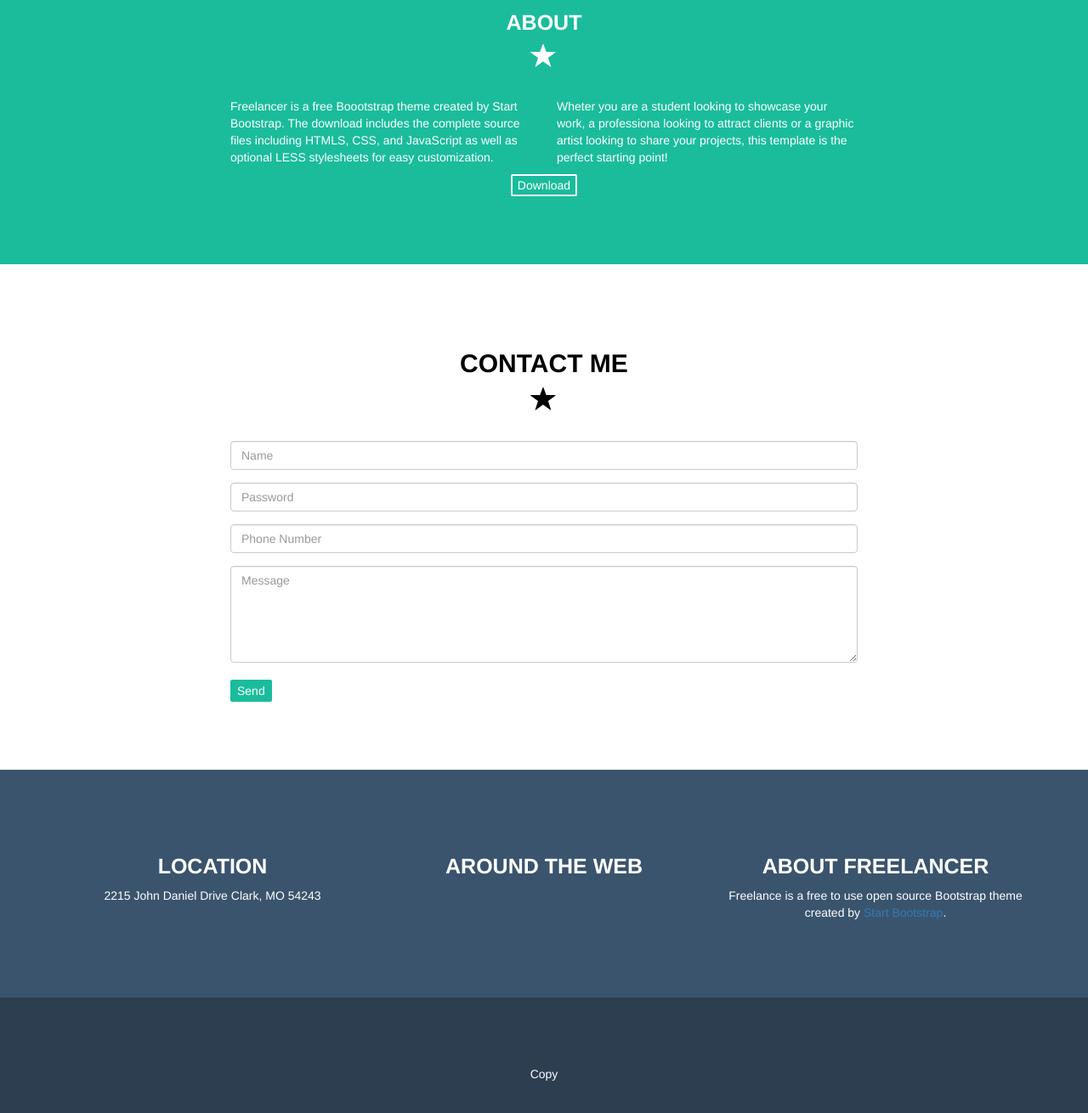
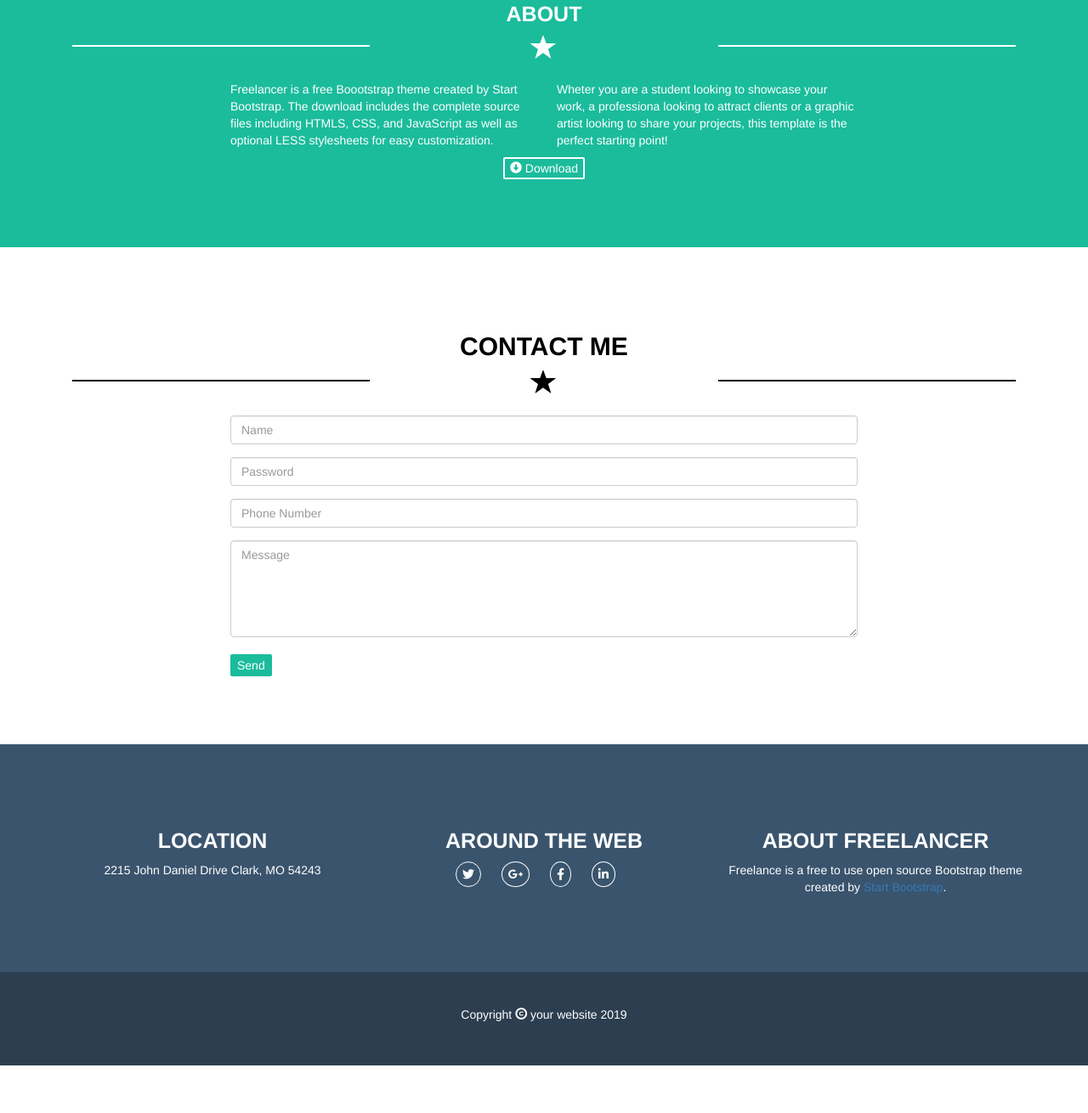
Before and after one commit to NicolaDiSante/html-css-bootstrap-freelancer, a plain HTML site: page index.html in a window 1280 px wide. Shown: the part 2176-3486 px from the top of the page at 85% size. After the commit the page ends 3430 px from the top, so only its background shows below. Drawn offline with nearby package versions, Linux system fonts and the light colour scheme.

Commit message:
Final Draft

```diff
--- a/index.html
+++ b/index.html
@@ -10,6 +10,7 @@
     <!-- Bootstrap -->
     <link rel="stylesheet" href="https://maxcdn.bootstrapcdn.com/bootstrap/3.3.7/css/bootstrap.min.css" integrity="sha384-BVYiiSIFeK1dGmJRAkycuHAHRg32OmUcww7on3RYdg4Va+PmSTsz/K68vbdEjh4u" crossorigin="anonymous">
     <link rel="stylesheet" href="style.css">
+    <link rel="stylesheet" href="https://cdnjs.cloudflare.com/ajax/libs/font-awesome/5.15.3/css/all.min.css" integrity="sha512-iBBXm8fW90+nuLcSKlbmrPcLa0OT92xO1BIsZ+ywDWZCvqsWgccV3gFoRBv0z+8dLJgyAHIhR35VZc2oM/gI1w==" crossorigin="anonymous" />
 
     <!-- HTML5 shim and Respond.js for IE8 support of HTML5 elements and media queries -->
     <!-- WARNING: Respond.js doesn't work if you view the page via file:// -->
@@ -58,7 +59,21 @@
       <div class="nds-jumbotron text-center">
         <img src="img/avatar.svg" alt="avatar">
         <h1>START BOOTSTRAP</h1>
-        <p><span class="glyphicon glyphicon-star" aria-hidden="true"></span></p>
+
+        <div class="container-fluid">
+          <div class="row  text-center">
+            <div class="col-xs-4">
+              <div class="stripe"></div>
+            </div>
+            <div class="col-xs-4">
+              <span class="glyphicon glyphicon-star" aria-hidden="true"></span>
+            </div>
+           <div class="col-xs-4">
+             <div class="stripe"></div>
+           </div>
+          </div>
+        </div>
+
         <h2>GRAPHIC ARTIST - WEB DESIGNER - ILLUSTRATOR</h2>
       </div>
 
@@ -75,7 +90,16 @@
         <div class="row">
           <div class="col-xs-12 text-center nds-margin-bottom-20 ">
             <h2>PORTFOLIO</h2>
-            <p><span class="glyphicon glyphicon-star" aria-hidden="true"></span></p>
+            <div class="col-xs-4">
+             <div class="stripe two"></div>
+            </div>
+            <div class="col-xs-4">
+              <span class="glyphicon glyphicon-star" aria-hidden="true"></span>
+            </div>
+           <div class="col-xs-4">
+             <div class="stripe two"></div>
+           </div>
+
           </div>
         </div>
 
@@ -120,13 +144,25 @@
         <div class="row">
           <div class="col-xs-12 text-center nds-margin-bottom-20">
             <h2>ABOUT</h2>
-            <p><span class="glyphicon glyphicon-star" aria-hidden="true"></span></p>
+            <div class="container-fluid">
+              <div class="row  text-center">
+                <div class="col-xs-4">
+                  <div class="stripe"></div>
+                </div>
+                <div class="col-xs-4">
+                  <span class="glyphicon glyphicon-star" aria-hidden="true"></span>
+                </div>
+               <div class="col-xs-4">
+                 <div class="stripe"></div>
+               </div>
+              </div>
+            </div>
           </div>
         </div>
       </div>
 
       <div class="nds-wrapper-60">
-        <div class="container-fluid">   <!-- uso container fluid perchè occupa tutto spazio -->
+        <div class="container-fluid">
           <div class="row">
             <div class="col-xs-12 col-sm-6">
               <p>Freelancer is a free Boootstrap theme created by Start Bootstrap. The download includes the complete source files including HTMLS, CSS, and JavaScript as well as optional LESS stylesheets for easy customization.</p>
@@ -141,7 +177,12 @@
       <div class="container">
         <div class="row">
           <div class="col-xs-12 text-center">
-            <button class="download">Download</button>
+            <button class="download">
+
+
+              <span class="glyphicon glyphicon-circle-arrow-down" aria-hidden="true"></span>
+              Download
+            </button>
           </div>
         </div>
       </div>
@@ -154,7 +195,15 @@
         <div class="row">
           <div class="col-xs-12 text-center nds-margin-bottom-20">
             <h2>CONTACT ME</h2>
-            <p><span class="glyphicon glyphicon-star" aria-hidden="true"></span></p>
+            <div class="col-xs-4">
+              <div class="stripe two"></div>
+             </div>
+             <div class="col-xs-4">
+               <span class="glyphicon glyphicon-star" aria-hidden="true"></span>
+             </div>
+            <div class="col-xs-4">
+              <div class="stripe two"></div>
+            </div>
           </div>
         </div>
       </div>
@@ -206,10 +255,10 @@
           </div>
           <div class="col-xs-12 col-md-4">
             <h2>AROUND THE WEB</h2>
-            <span></span>
-            <span></span>
-            <span></span>
-            <span></span>
+            <i class="fab fa-twitter"></i>
+            <i class="fab fa-google-plus-g"></i>
+            <i class="fab fa-facebook-f"></i>
+            <i class="fab fa-linkedin-in"></i>
           </div>
           <div class="col-xs-12 col-md-4">
             <h2>ABOUT FREELANCER</h2>
@@ -219,11 +268,11 @@
       </div>
     </div>
 
-    <div class="nds-footer-bottom nds-padding-80">
+    <div class="nds-footer-bottom  nds-padding-40 ">
       <div class="container">
         <div class="row">
           <div class="col-xs-12 text-center">
-            <p>Copy</p>
+            <p>Copyright <span class="glyphicon glyphicon-copyright-mark" aria-hidden="true"></span> your website 2019</p>
           </div>
         </div>
       </div>
--- a/style.css
+++ b/style.css
@@ -31,6 +31,10 @@
 
    .nds-padding-80 {
      padding: 80px 0;
+   }
+
+   .nds-padding-40 {
+     padding: 40px 0;
    }
 
    .nds-jumbotron {
@@ -114,6 +118,8 @@
    }
 
    .glyphicon-star {
+     color: white;
+     display: inline-block;
      font-size: 30px;
    }
 
@@ -121,3 +127,22 @@
      font-size: 30px;
      color: black;
    }
+
+   .stripe {
+     display: inline-block;
+     height: 2px;
+     width: 100%;
+     background-color: white;
+   }
+
+   i.fab {
+     color: white;
+     padding: 0.5em 0.5em;
+     border-radius: 50%;
+     border: 1px solid white;
+     margin-right: 20px;
+   }
+
+   .stripe.two {
+     background-color: black;
+   }
```
